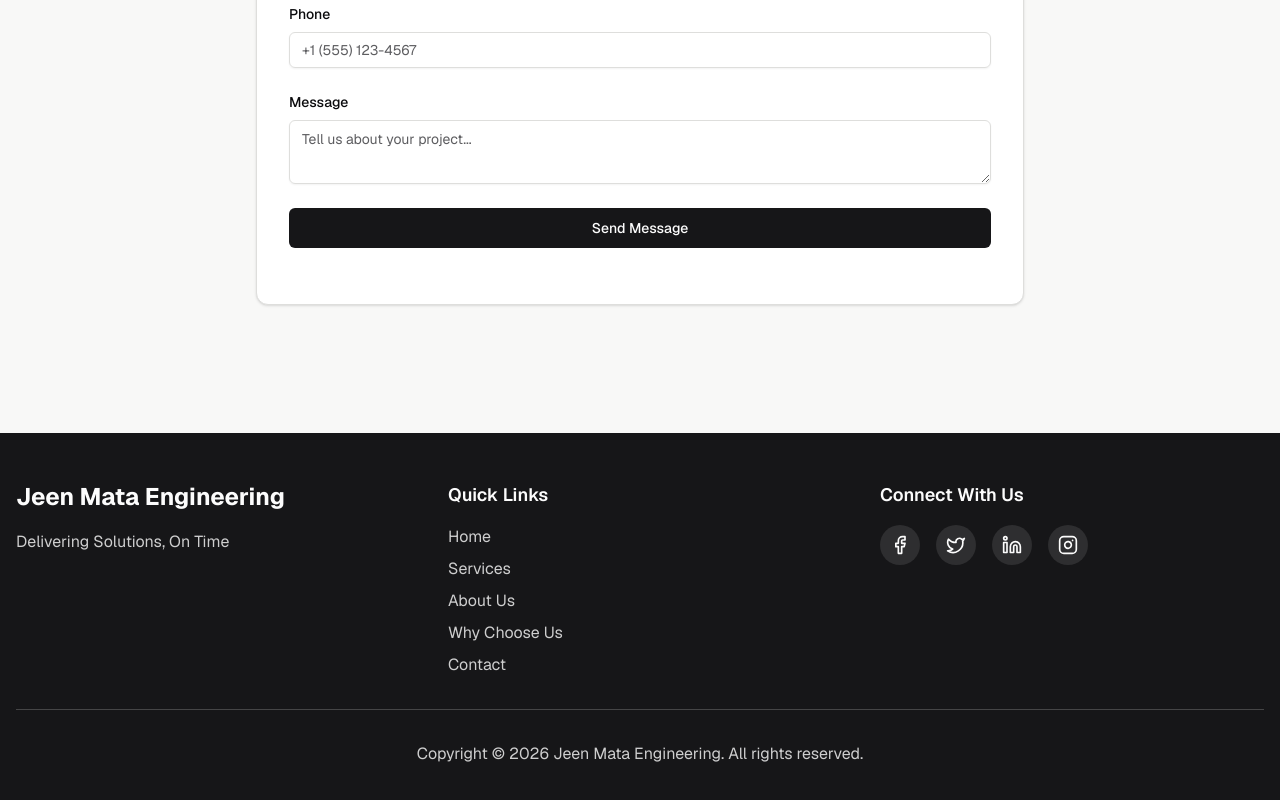
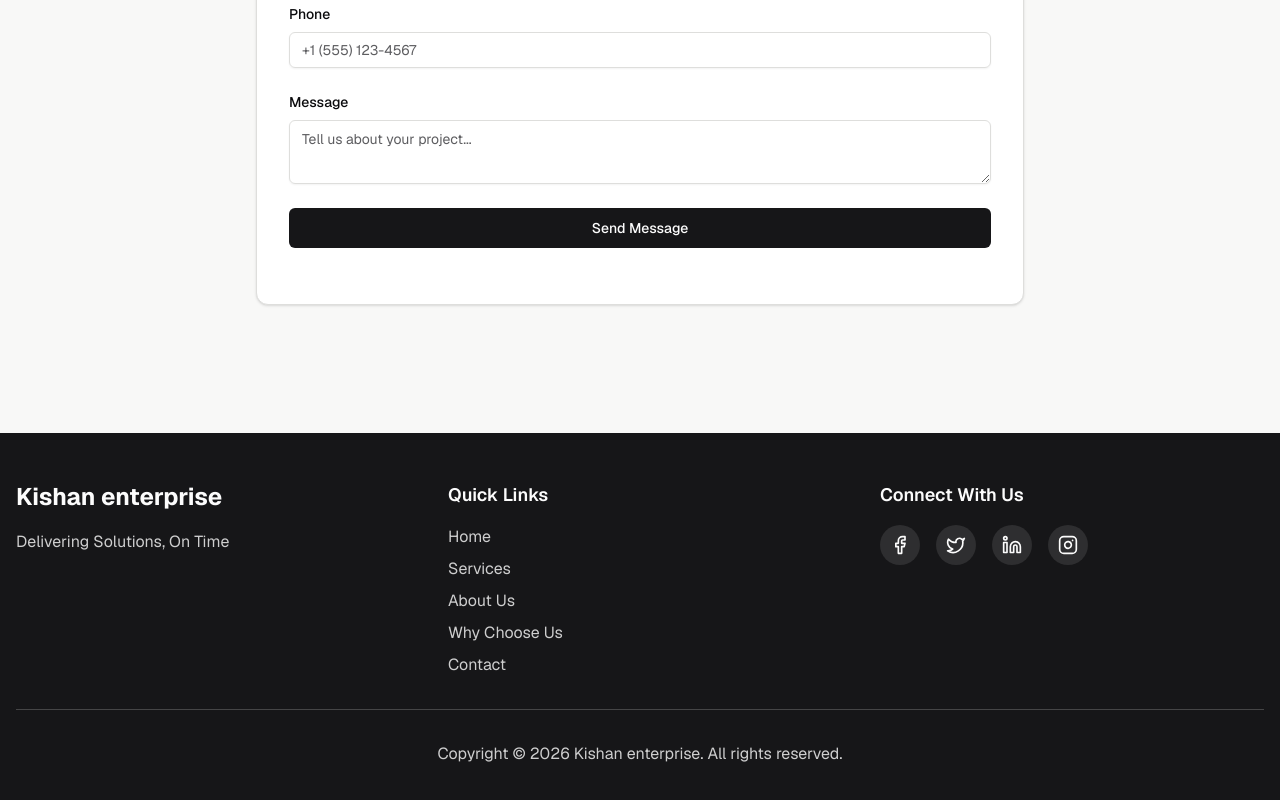
Before and after one commit to shivshivam1802/oskar, a Next.js app: page / in a window 1280 px wide. Shown: the part 4204-5004 px from the top of the page. Built offline with nearby package versions, Linux system fonts and the light colour scheme.

Commit message:
Change footer branding from Jeen Mata to Kishan enterprise

```diff
--- a/components/footer.tsx
+++ b/components/footer.tsx
@@ -23,7 +23,7 @@ export function Footer() {
       <div className="container mx-auto px-4">
         <div className="grid grid-cols-1 md:grid-cols-3 gap-12 mb-8">
           <div>
-            <h3 className="text-2xl font-bold mb-4">Jeen Mata Engineering</h3>
+            <h3 className="text-2xl font-bold mb-4">Kishan enterprise</h3>
             <p className="text-primary-foreground/80 leading-relaxed">Delivering Solutions, On Time</p>
           </div>
 
@@ -61,7 +61,7 @@ export function Footer() {
         </div>
 
         <div className="border-t border-primary-foreground/20 pt-8 text-center text-primary-foreground/80">
-          <p>Copyright © {currentYear} Jeen Mata Engineering. All rights reserved.</p>
+          <p>Copyright © {currentYear} Kishan enterprise. All rights reserved.</p>
         </div>
       </div>
     </footer>
```
